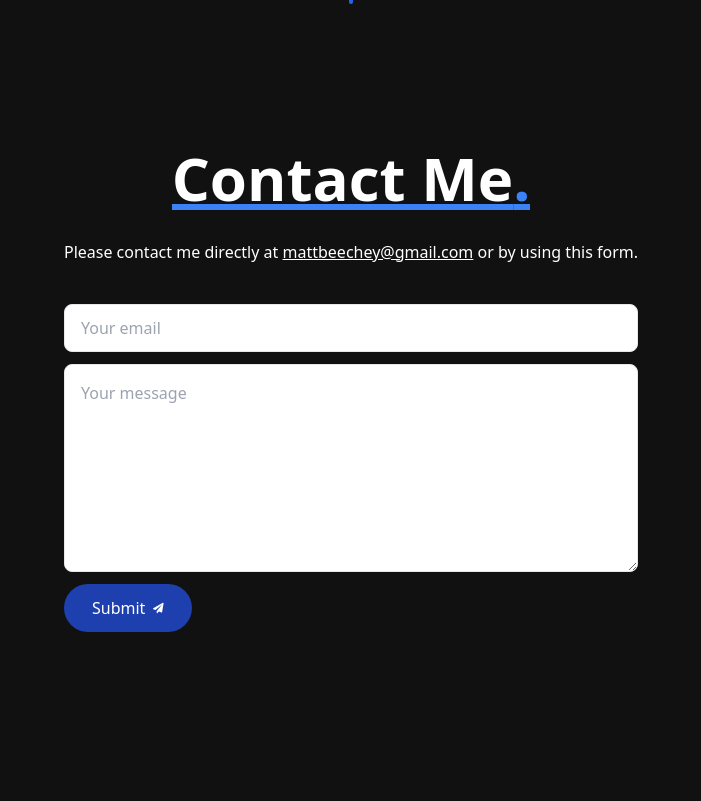
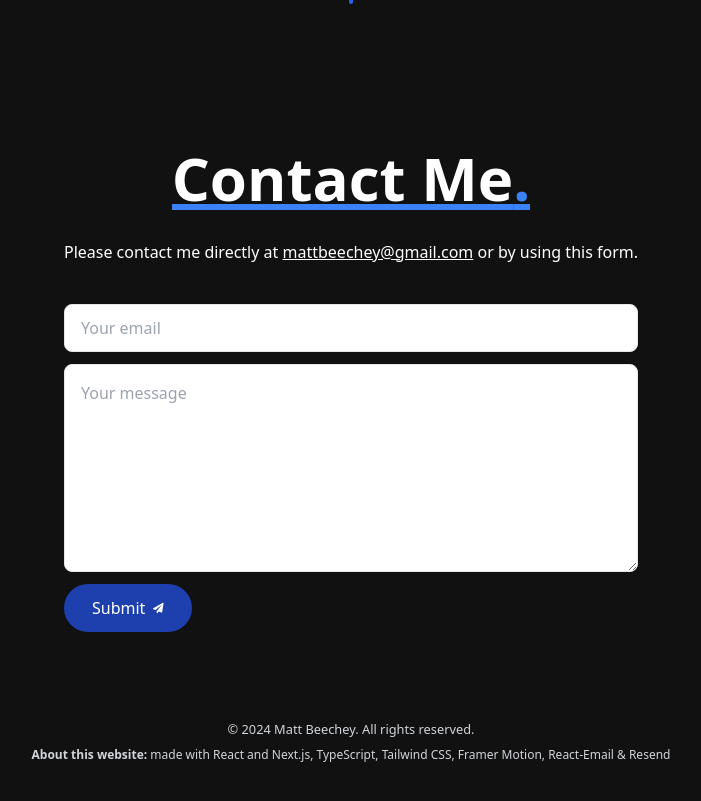
Before and after one commit to Beechey/portfolio, a Next.js app: page / in a window 1280 px wide. Shown: the part 5354-6155 px from the top of the page, without its empty margins (289-990 px from the left). Before the commit the page ends 6034 px from the top, so only its background shows below. Built offline with nearby package versions, Linux system fonts and the light colour scheme; no server answers.

Commit message:
Add footer

```diff
--- a/app/layout.tsx
+++ b/app/layout.tsx
@@ -3,6 +3,7 @@ import localFont from "next/font/local";
 import "./globals.css";
 import Nav from "@/components/ui/Navbar";
 import { Toaster } from "react-hot-toast";
+import Footer from "@/components/footer";
 
 const geistSans = localFont({
   src: "./fonts/GeistVF.woff",
@@ -38,6 +39,7 @@ export default function RootLayout({
         <Nav />
         <Toaster position="bottom-right" />
         {children}
+        <Footer />
       </body>
     </html>
   );
--- /dev/null
+++ b/components/footer.tsx
@@ -0,0 +1,16 @@
+import React from "react";
+
+export default function Footer() {
+  return (
+    <footer className="my-10 px-4 text-center text-gray-300">
+      <small className="mb-2 block">
+        &copy; {new Date().getFullYear()} Matt Beechey. All rights reserved.
+      </small>
+      <p className="text-xs">
+        <span className="font-semibold">About this website: </span>
+        made with React and Next.js, TypeScript, Tailwind CSS, Framer Motion,
+        React-Email & Resend
+      </p>
+    </footer>
+  );
+}
```
